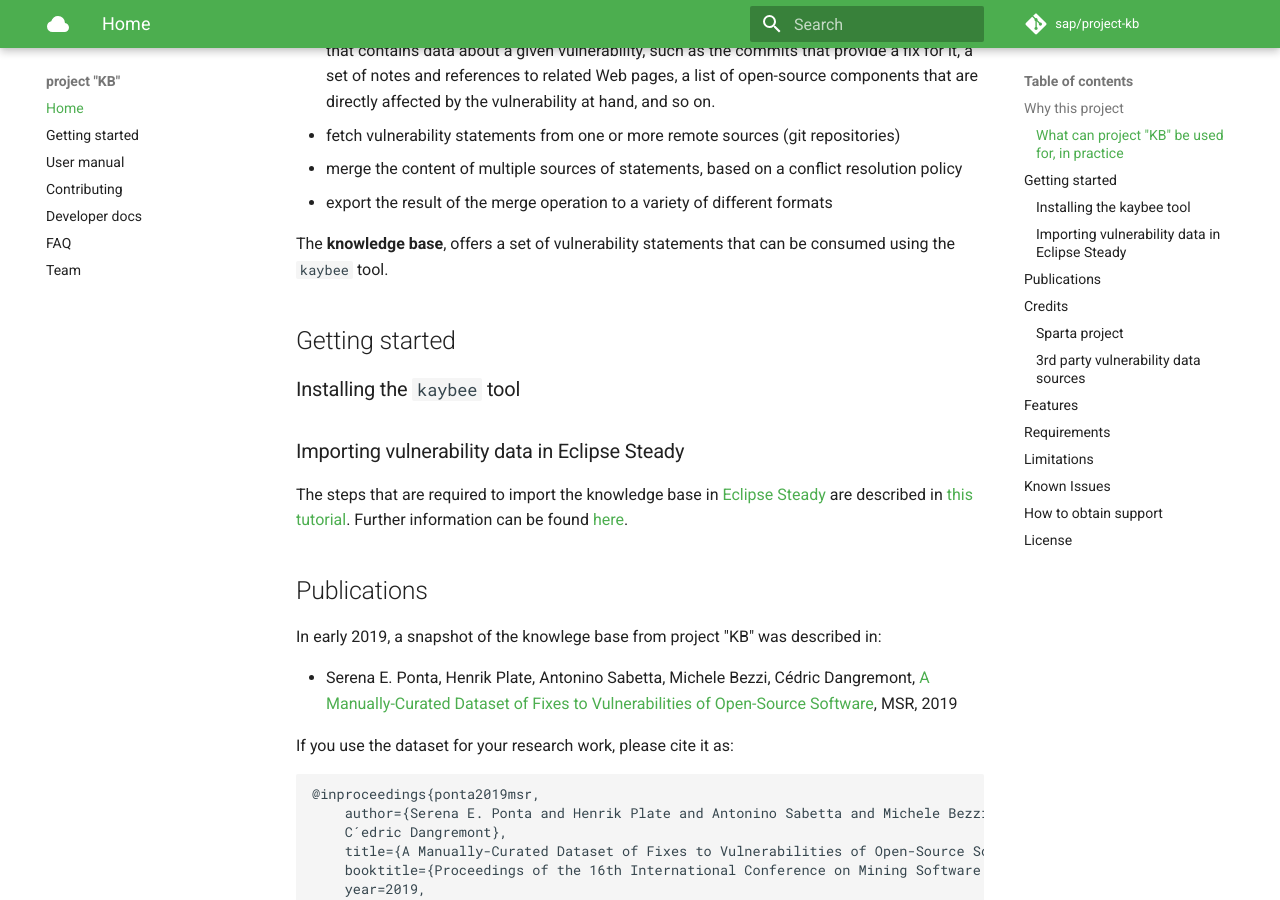
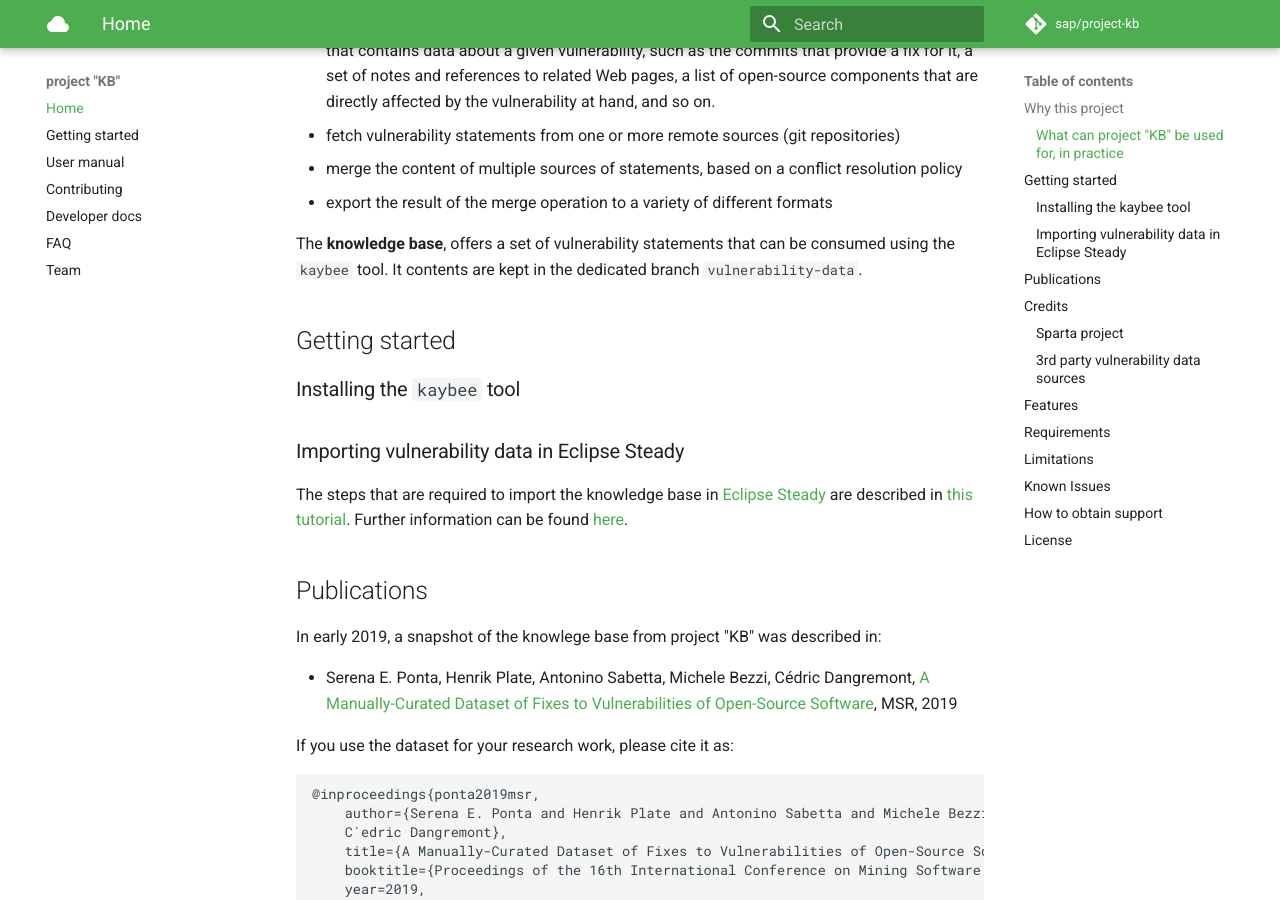
Before and after one commit to SAP/project-kb, an MkDocs documentation site: the page built from docs/index.md, in a window 1280 px wide and 900 px high, scrolled down 1055 px. Built offline with MkDocs 1.6.1 and Material for MkDocs 9.7.7, drawn with Linux system fonts in a browser that asks for light colours; comment, search, counter and statistics services are not loaded; part of the change alters nothing that is shown.

```diff
--- a/docs/index.md
+++ b/docs/index.md
@@ -57,12 +57,11 @@ The **tool** (`kaybee`) allows users to do the following:
 - export the result of the merge operation to a variety of different formats
 
 The **knowledge base**, offers a set of vulnerability statements that can be consumed using the `kaybee` tool.
+It contents are kept in the dedicated branch `vulnerability-data`.
 
 ## Getting started
 
 ### Installing the `kaybee` tool
-
-
 
 ### Importing vulnerability data in Eclipse Steady
 
@@ -107,7 +106,7 @@ The development of Project KB is partly supported by [EU-funded project Sparta](
 3rd party information from NVD and MITRE might have been used as input
 for compiling parts of this knowledge base. See MITRE's [Terms of
 Use](http://cve.mitre.org/about/termsofuse.html) for more information.
-See also [this notice](NOTICE.txt).
+See also [this notice](https://github.com/SAP/project-kb/tree/master/NOTICE.txt).
 
 
 ## Features
```
